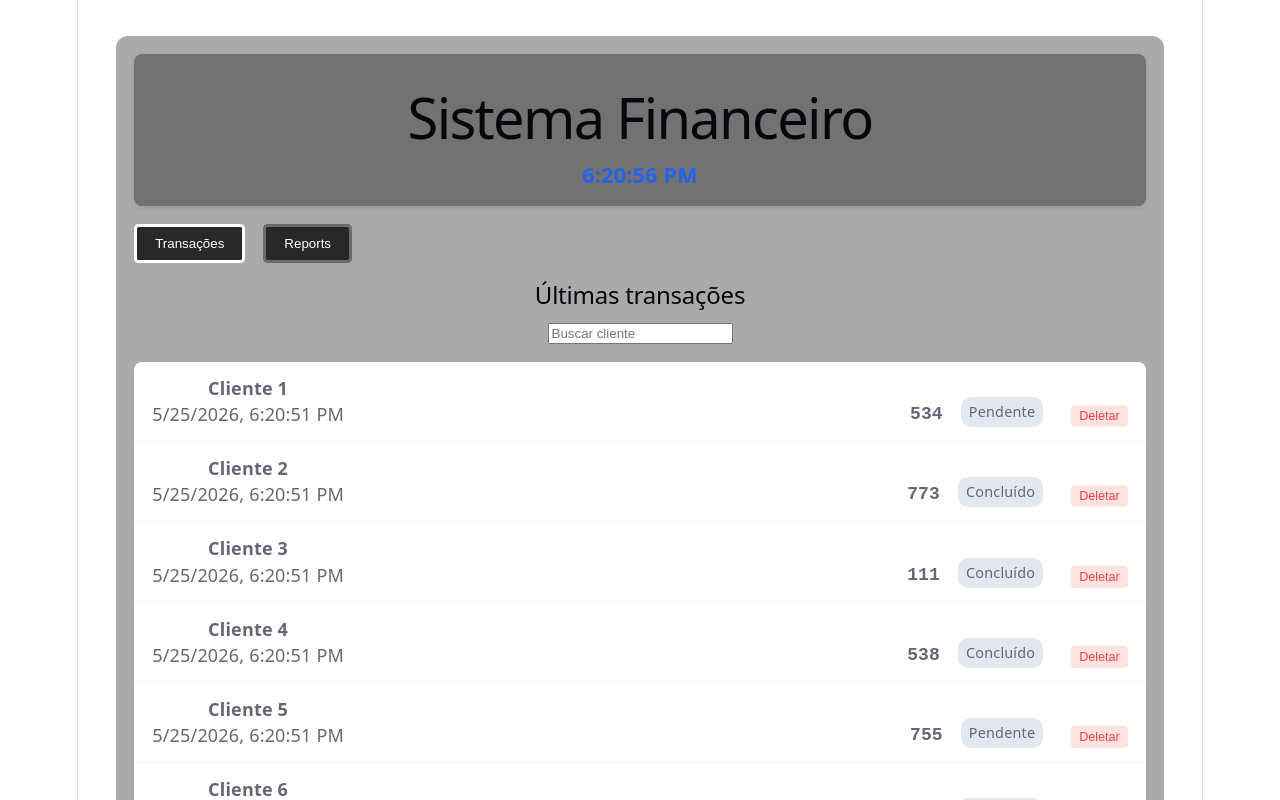
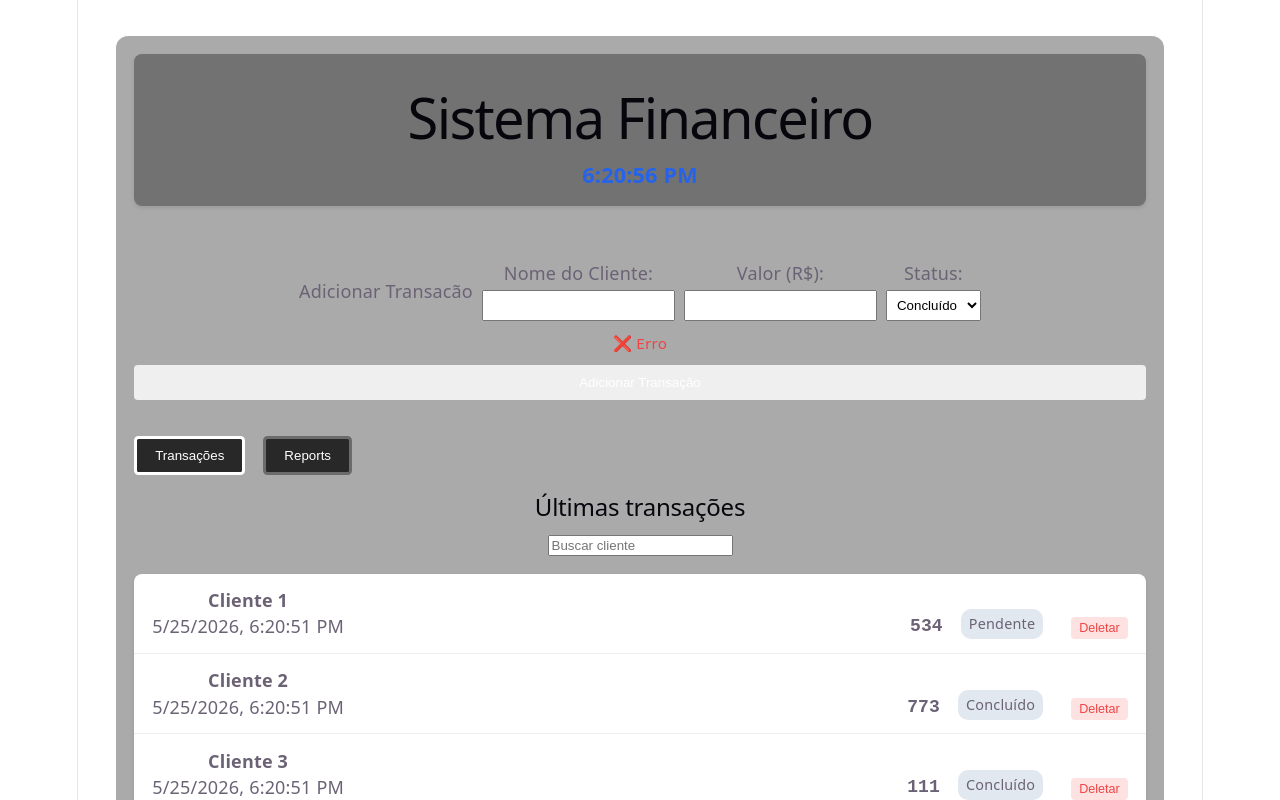
Before and after one commit to MaikeraHW/dashboardFinanceira, a React (Vite) app: page / in a window 1280 px wide. Shown: the top 800 px of the page. Built offline with nearby package versions, Linux system fonts and the light colour scheme.

Commit message:
Iniciado form para adicionar itens a tabela de clientes

```diff
--- a/src/pages/Dashboard/Dashboard.jsx
+++ b/src/pages/Dashboard/Dashboard.jsx
@@ -4,6 +4,7 @@ import TransactionsList from '../../components/transactionsList/TransactionsList
 
 import styles from './Dashboard.module.css'
 import Timer from './Timer.jsx'
+import TransactionForm from './TransactionForm.jsx'
 const Reports = lazy( () => import('./Reports.jsx') )
 
 const MOCK_DATA = Array.from({length: 100}, (_, i) => ({
@@ -47,6 +48,7 @@ function Dashboard(){
                   <Timer />
                 </div>
             </header>
+            <TransactionForm/>
 
             <section>
                 <nav className={styles.nav}>
--- /dev/null
+++ b/src/pages/Dashboard/TransactionForm.jsx
@@ -0,0 +1,55 @@
+export default function TransactionForm() {
+    return (
+        <div style={{ marginBottom: '2rem' }}>
+
+            <form action="" style={{ display: 'flex', gap: '.5rem', flexDirection: 'column' }}>
+                <div style={{ display: 'flex', gap: '.5rem', justifyContent: 'center', marginTop: '2rem', alignItems: 'center' }}>
+                    <p >Adicionar Transacão</p>
+                    <div>
+                        <label style={{ display: 'block', marginBottom: '4px' }}>Nome do Cliente:</label>
+                        <input
+                            type="text"
+                            name="client"
+                            style={{ padding: '6px' }}
+                        />
+                    </div>
+
+                    <div>
+                        <label style={{ display: 'block', marginBottom: '4px' }}>Valor (R$):</label>
+                        <input
+                            type="number"
+                            name="amount"
+                            style={{ padding: '6px' }}
+                        />
+                    </div>
+
+                    <div>
+                        <label style={{ display: 'block', marginBottom: '4px' }}>Status:</label>
+                        <select name="status" style={{ padding: '6px' }}>
+                            <option value="Concluído">Concluído</option>
+                            <option value="Pendente">Pendente</option>
+                        </select>
+                    </div>
+                </div>
+
+                {/* Se tiver erro será visivel aqui */}
+
+                <div style={{ color: '#ef4444', fontSize: '0.85rem' }}>
+                    ❌ Erro
+                </div>
+
+                <button
+                    type="submit"
+                    style={{
+                        padding: '10px',
+                        color: 'white',
+                        border: 'none',
+                        borderRadius: '4px',
+                    }}
+                >
+                    Adicionar Transação
+                </button>
+            </form>
+        </div>
+    )
+}
```
Also changed, not shown: src/actions/TransactionsFormAction.jsx (added, +33 -0 lines).
